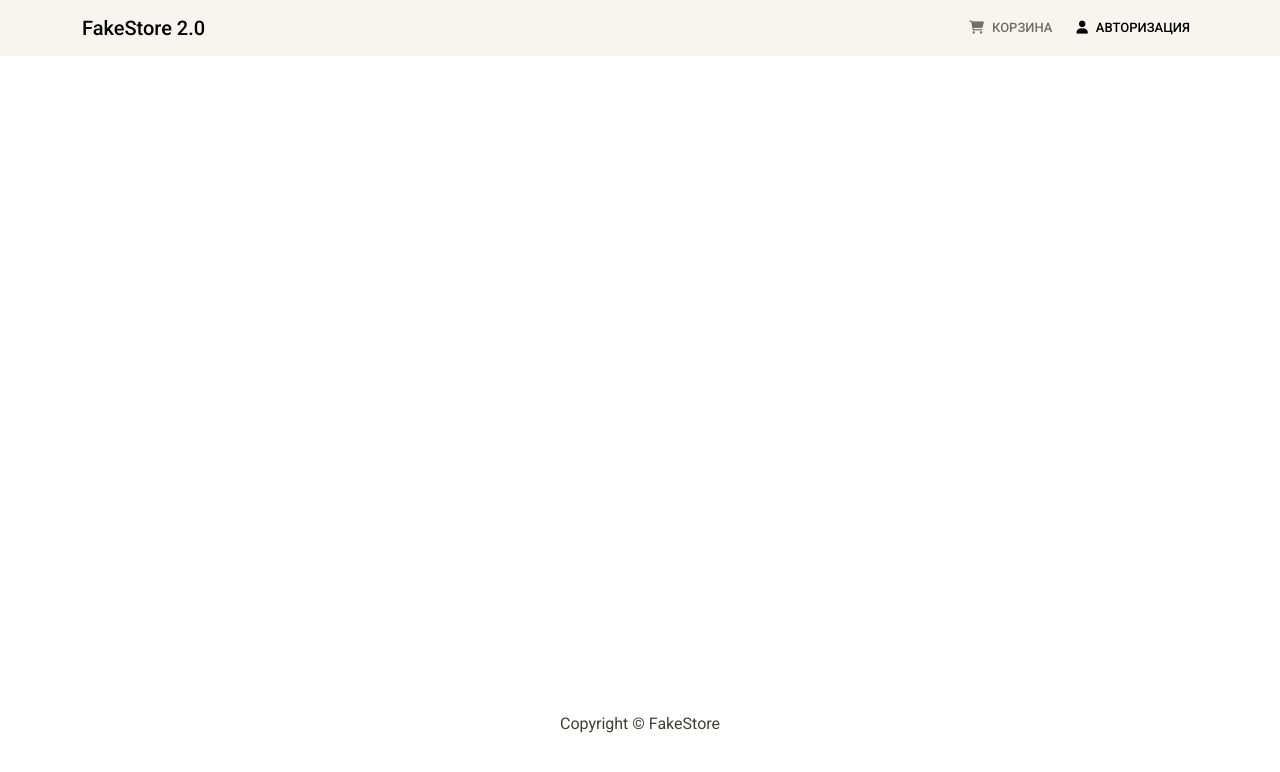
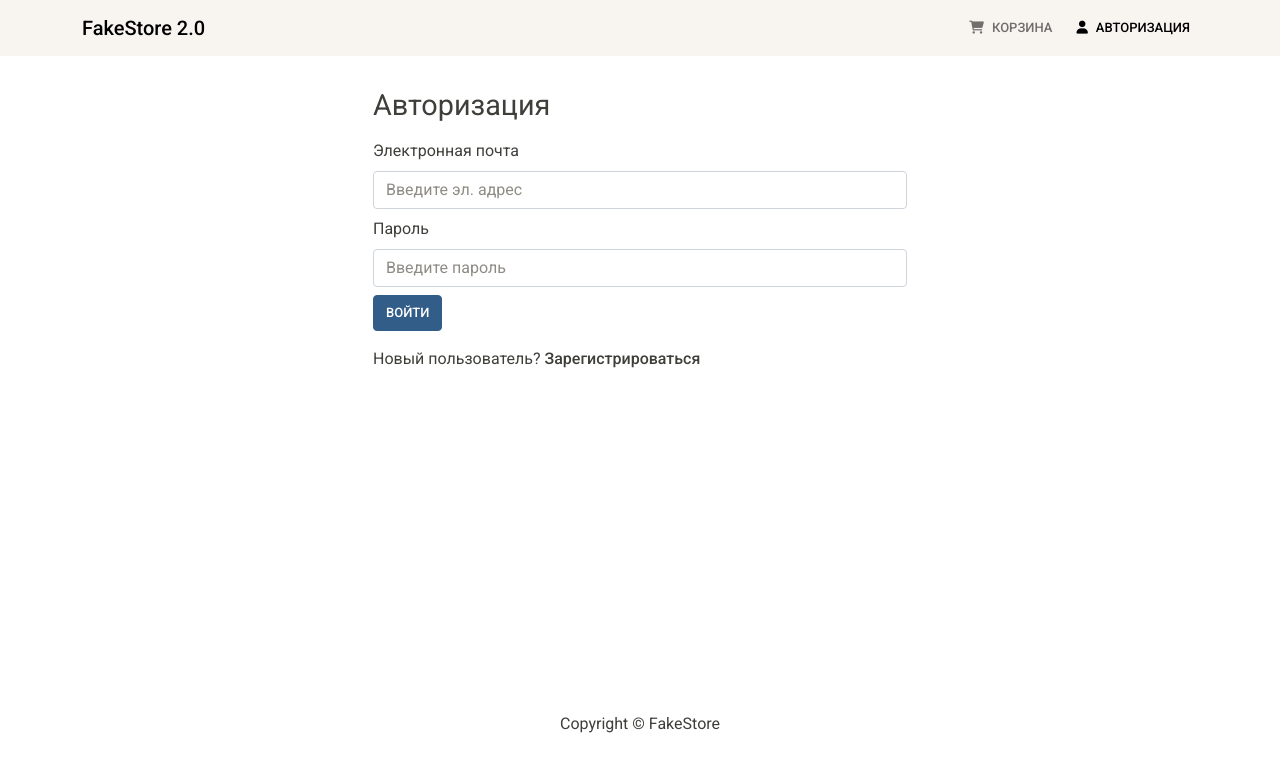
Before and after one commit to GabrielHangor/FakeStore-2.0, a React (Create React App) app in the folder frontend/: page /login in a window 1280 px wide. Shown: the top 772 px of the page. Built offline with nearby package versions, Linux system fonts and the light colour scheme.

Commit message:
login screen & functionality

```diff
--- a/frontend/src/App.js
+++ b/frontend/src/App.js
@@ -6,15 +6,16 @@
 import HomeScreen from './screens/HomeScreen';
 import ProductScreen from './screens/ProductScreen';
 import CartScreen from './screens/CartScreen';
+import LoginScreen from './screens/LoginScreen';
 
 const App = () => {
   return (
     <BrowserRouter>
-      <div>
       <Header />
       <main className="py-3">
         <Container>
           <Routes>
+            <Route path="/login" element={<LoginScreen />} />
             <Route path="/" element={<HomeScreen />} />
             <Route path="/product/:id" element={<ProductScreen />} />
             <Route path="/cart/:id" element={<CartScreen />} />
@@ -23,7 +24,6 @@
         </Container>
       </main>
       <Footer />
-      </div>
     </BrowserRouter>
   );
 };
--- /dev/null
+++ b/frontend/src/components/FormContainer.jsx
@@ -0,0 +1,16 @@
+import React from 'react';
+import { Container, Row, Col } from 'react-bootstrap';
+
+const FormContainer = ({ children }) => {
+  return (
+    <Container>
+      <Row className="justify-content-md-center">
+        <Col xs={12} md={6}>
+          {children}
+        </Col>
+      </Row>
+    </Container>
+  );
+};
+
+export default FormContainer;
--- /dev/null
+++ b/frontend/src/screens/LoginScreen.jsx
@@ -0,0 +1,80 @@
+import React, { useState, useEffect } from 'react';
+import { Link, useLocation, useNavigate } from 'react-router-dom';
+import { Form, Button, Row, Col } from 'react-bootstrap';
+import { useDispatch, useSelector } from 'react-redux';
+import Message from './../components/Message';
+import Loader from './../components/Loader';
+import FormContainer from '../components/FormContainer';
+import { loginAction } from '../actions/userActions';
+
+const LoginScreen = () => {
+  const [email, setEmail] = useState('');
+  const [password, setPassword] = useState('');
+  const location = useLocation();
+  const navigate = useNavigate();
+  const dispatch = useDispatch();
+  const userLogin = useSelector((state) => state.userLogin);
+
+  const { loading, error, userInfo } = userLogin;
+
+  const redirect = location.search ? location.search.split('=')[1] : '/';
+
+  useEffect(() => {
+    if (userInfo) navigate(redirect);
+  }, [userInfo, redirect, navigate]);
+
+  const submitHandler = (e) => {
+    e.preventDefault();
+    dispatch(loginAction(email, password));
+  };
+
+  return (
+    <FormContainer>
+      <h1>Авторизация</h1>
+      {error && <Message variant="danger">{error}</Message>}
+      {loading ? (
+        <Loader />
+      ) : (
+        <Form onSubmit={submitHandler}>
+          <Form.Group controlId="email">
+            <Form.Label>Электронная почта</Form.Label>
+            <Form.Control
+              required
+              className="mb-2"
+              type="email"
+              placeholder="Введите эл. адрес"
+              value={email}
+              onChange={(e) => setEmail(e.target.value)}
+            ></Form.Control>
+          </Form.Group>
+
+          <Form.Group controlId="password">
+            <Form.Label>Пароль</Form.Label>
+            <Form.Control
+              required
+              className="mb-2"
+              type="password"
+              placeholder="Введите пароль"
+              value={password}
+              onChange={(e) => setPassword(e.target.value)}
+            ></Form.Control>
+          </Form.Group>
+          <Button type="submit" variant="primary">
+            Войти
+          </Button>
+        </Form>
+      )}
+
+      <Row className="py-3">
+        <Col>
+          Новый пользователь?{' '}
+          <Link to={redirect ? `/register?register=${redirect}` : '/register'}>
+            Зарегистрироваться
+          </Link>
+        </Col>
+      </Row>
+    </FormContainer>
+  );
+};
+
+export default LoginScreen;
```
Lines whose indentation alone changed are shown as unchanged.
